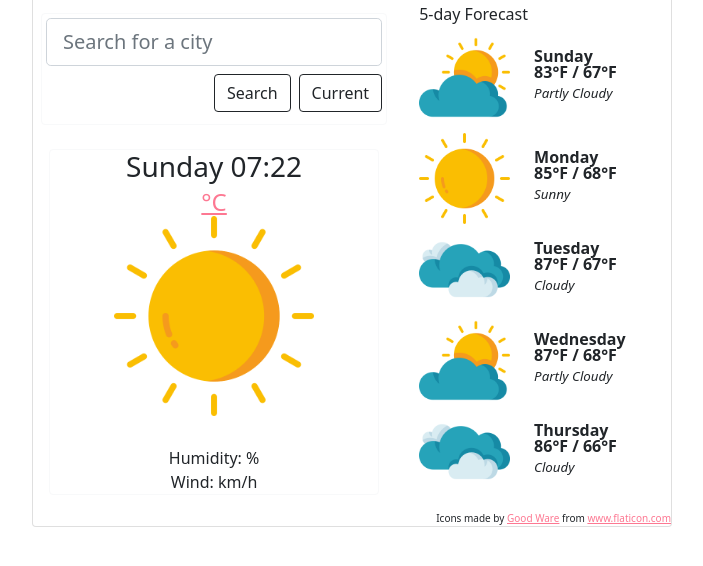
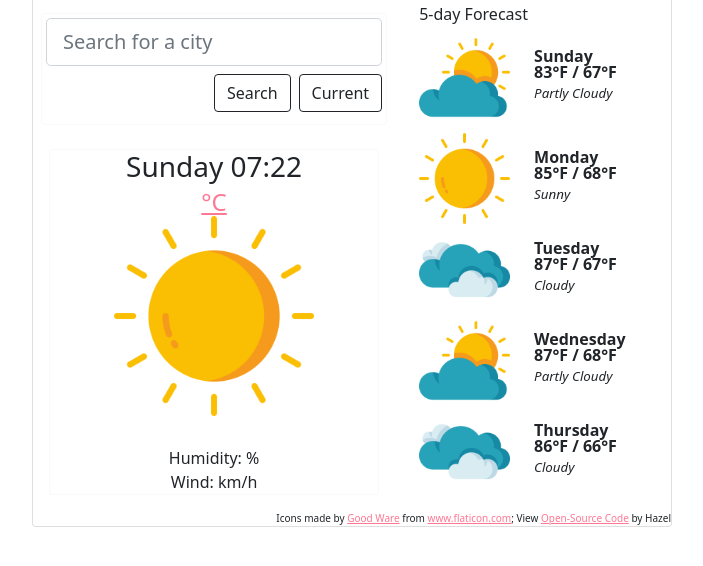
Before and after one commit to loosevamoose/weatherapp, a plain HTML site: page index.html in a window 1280 px wide. Shown: the part 82-648 px from the top of the page, without its empty margins (50-753 px from the left). Drawn offline with nearby package versions, Linux system fonts and the light colour scheme.

Commit message:
Added link to open source code

```diff
--- a/index.html
+++ b/index.html
@@ -143,7 +143,8 @@
           from
           <a href="https://www.flaticon.com/" title="Flaticon"
             >www.flaticon.com</a
-          >
+          >;
+          View <a href="https://github.com/loosevamoose/weatherapp">Open-Source Code</a> by Hazel
         </div>
       </div>
     </div>
```
Also changed, not shown: src/style.css (line endings or trailing spaces).
